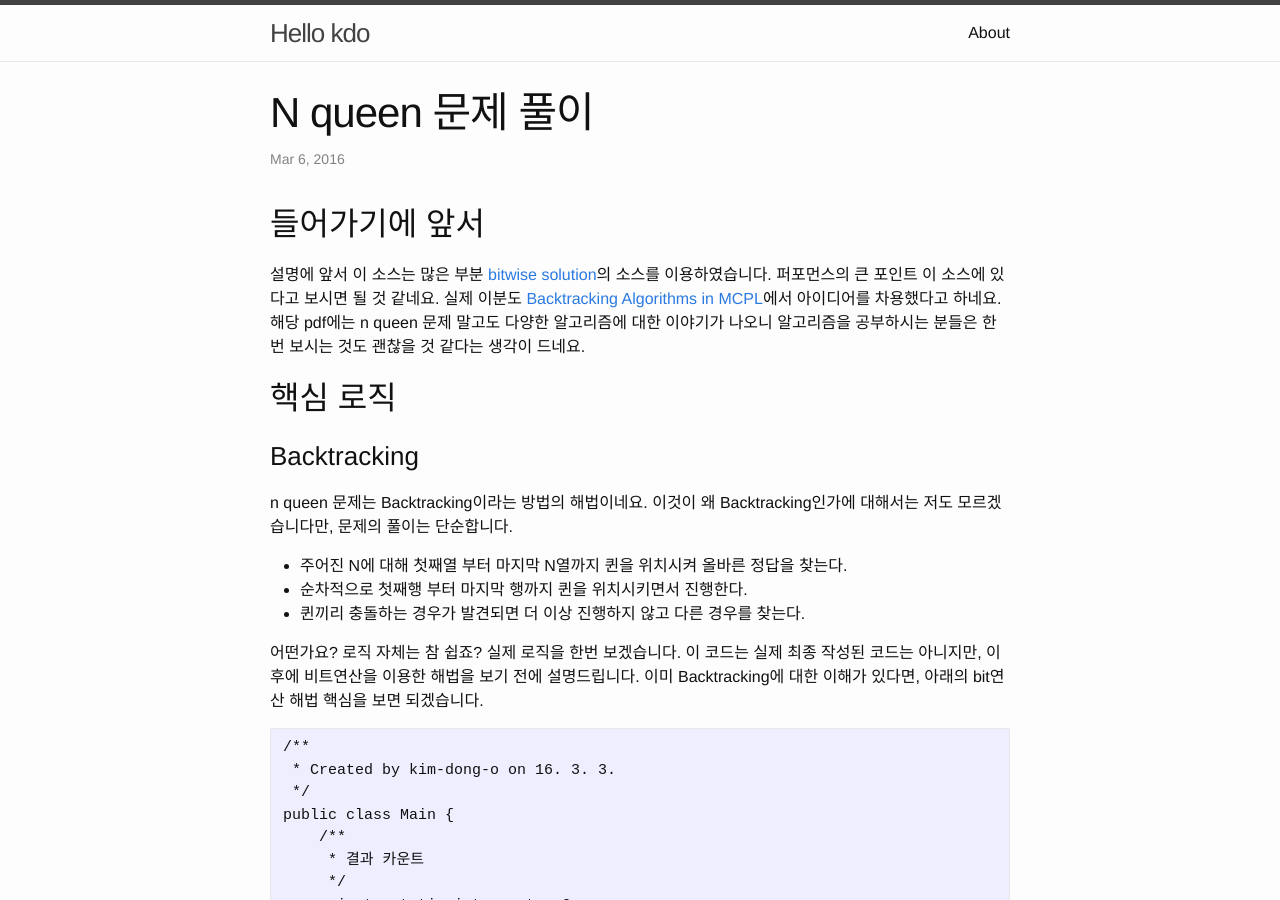
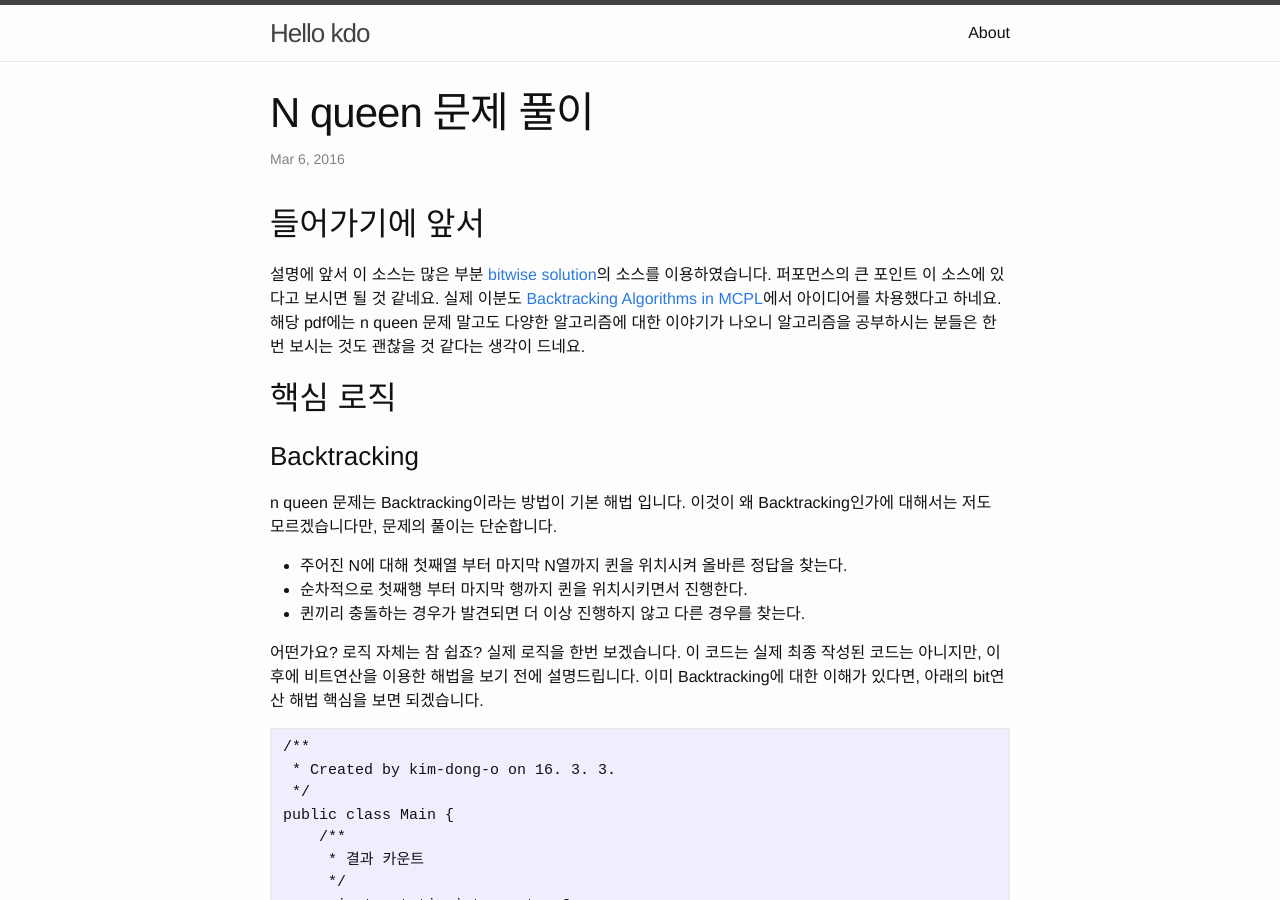
Before and after one commit to otwm/blog, a Jekyll site: the page built from _posts/2016-03-06-n_queen.markdown, in a window 1280 px wide and 900 px high. Built offline with Jekyll 4.4.1, drawn with Linux system fonts in a browser that asks for light colours; comment, search, counter and statistics services are not loaded.

Commit message:
문구 변경

```diff
--- a/_posts/2016-03-06-n_queen.markdown
+++ b/_posts/2016-03-06-n_queen.markdown
@@ -12,7 +12,7 @@ comments: True
 ## 핵심 로직
 
 ### Backtracking
-n queen 문제는 Backtracking이라는 방법의 해법이네요. 이것이 왜 Backtracking인가에 대해서는 저도 모르겠습니다만, 문제의 풀이는 단순합니다.
+n queen 문제는 Backtracking이라는 방법이 기본 해법 입니다. 이것이 왜 Backtracking인가에 대해서는 저도 모르겠습니다만, 문제의 풀이는 단순합니다.
 
 * 주어진 N에 대해 첫째열 부터 마지막 N열까지 퀸을 위치시켜 올바른 정답을 찾는다.
 * 순차적으로 첫째행 부터 마지막 행까지 퀸을 위치시키면서 진행한다.
```
